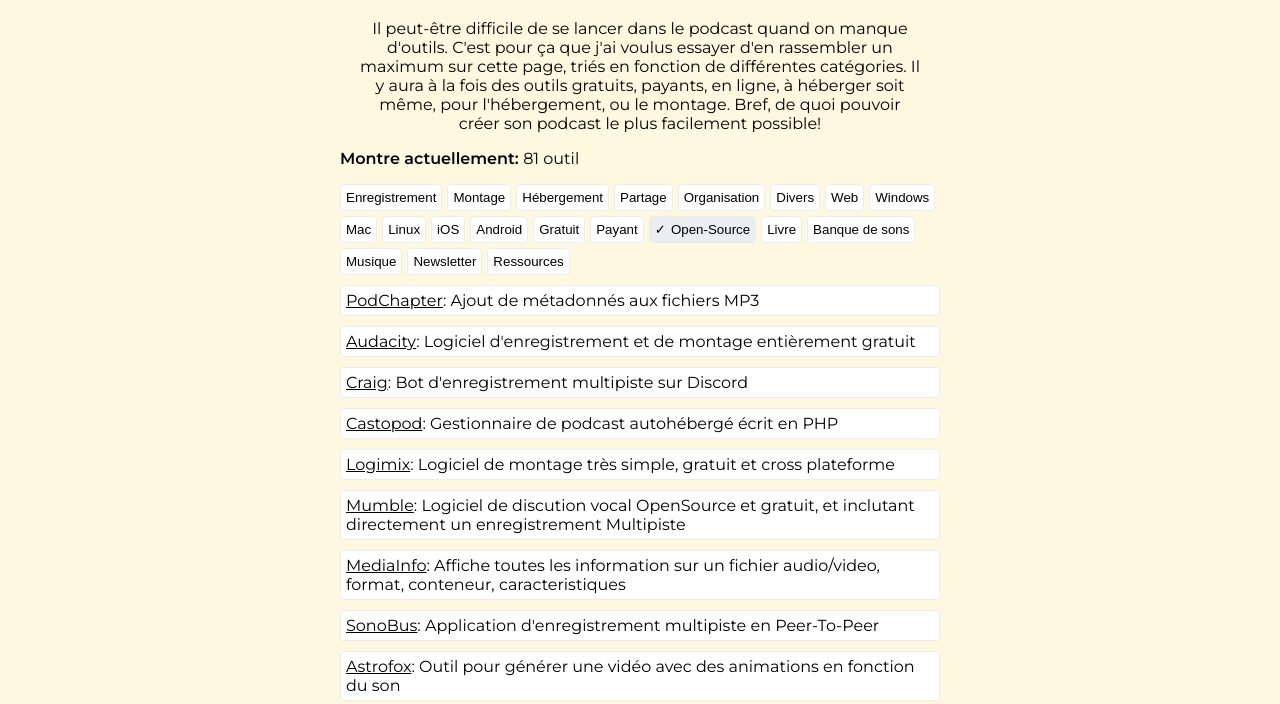
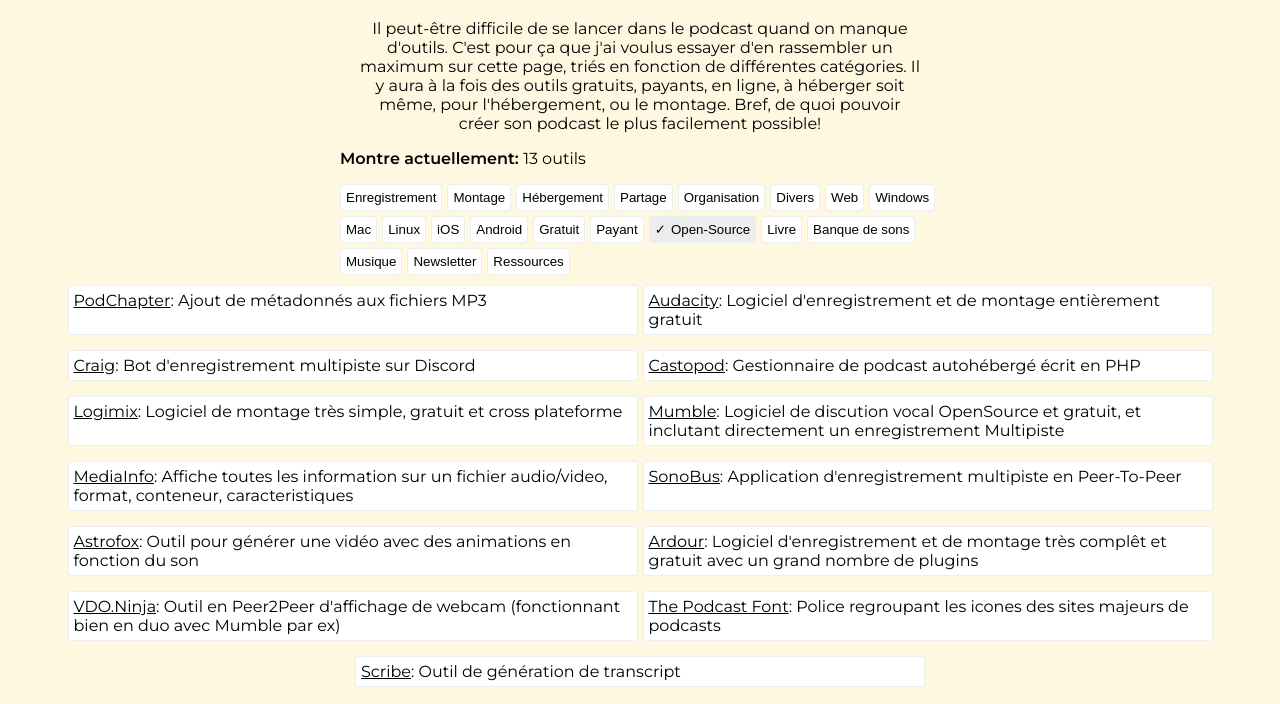
Before and after one commit to Bigaston/balado.tools, an Eleventy site: page src/index.njk in a window 1280 px wide. Both pictures are taken after a click on the button "Open-Source". Shown: the part 83-787 px from the top of the page. Built offline with nearby package versions, Linux system fonts and the light colour scheme; Eleventy itself is replaced by a stand-in of ours; files that its build step writes are made by us from their sources.

Commit message:
Fin du filtre

```diff
--- a/src/index.njk
+++ b/src/index.njk
@@ -34,7 +34,7 @@
       <div class="tags">
         <p>
           <b>Montre actuellement: </b>
-          <span id="toolNumber">{{tools.length}}</span> outil
+          <span id="toolNumber">{{tools.length}} outils</span>
         </p>
 
         <div class="tags-container">
--- a/src/public/script.js
+++ b/src/public/script.js
@@ -21,14 +21,18 @@ tagButtons.forEach((button) => {
 function updateTools() {
   let tools = document.querySelectorAll(".tool")
 
+  let number = 0;
+
   tools.forEach((tool) => {
     let toolTags = tool.dataset.tags.split(",")
 
     if (selectedTags.every((tag) => toolTags.includes(tag))) {
       tool.classList.remove("hidden")
+      number++;
     } else {
       tool.classList.add("hidden")
     }
   })
 
+  document.getElementById("toolNumber").innerHTML = `${number} outil${number > 1 ? "s" : ""}`;
 }
--- a/src/public/style.css
+++ b/src/public/style.css
@@ -6,8 +6,7 @@
 
 body {
   margin: 0;
-  padding-top: 20px;
-  padding-bottom: 20px;
+  padding: 20px;
   width: 100%;
   background-color: #fff8e1;
   font-family: "Montserrat", sans-serif;
@@ -73,7 +72,11 @@ a {
   gap: 5px;
   margin: 0 auto;
   width: 100%;
-  max-width: 600px;
+  max-width: 1200px;
+  display: flex;
+  flex-wrap: wrap;
+  flex-direction: row;
+  justify-content: center;
 }
 
 .tool {
@@ -83,6 +86,15 @@ a {
   border-radius: 3px;
   margin: 0;
   margin-bottom: 10px;
+  max-width: 570px;
+  width: 100%;
+}
+
+@media (max-width: 1200px) {
+  .tool {
+    max-width: 600px;
+    width: 100%;
+  }
 }
 
 .tool.hidden {
```
